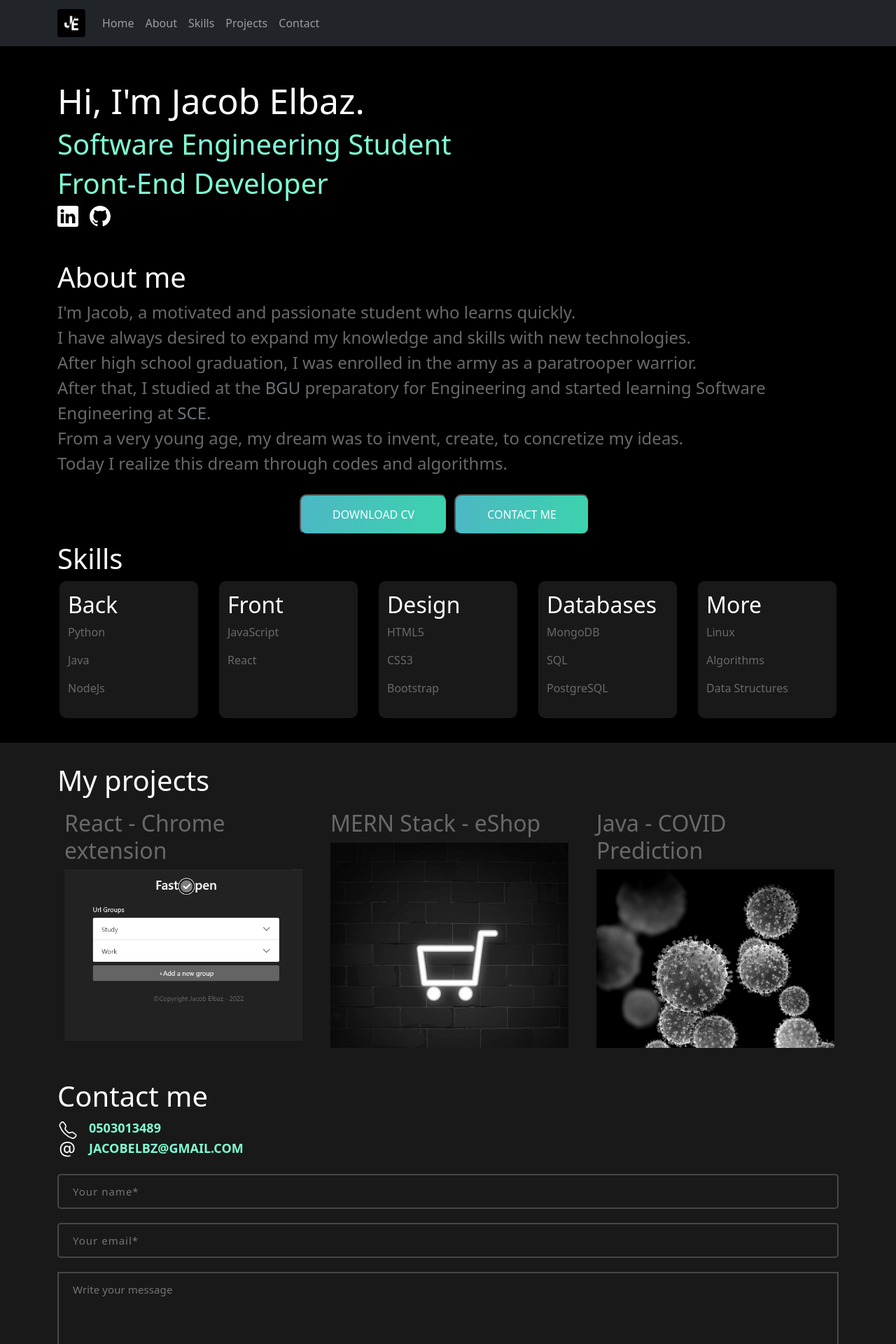
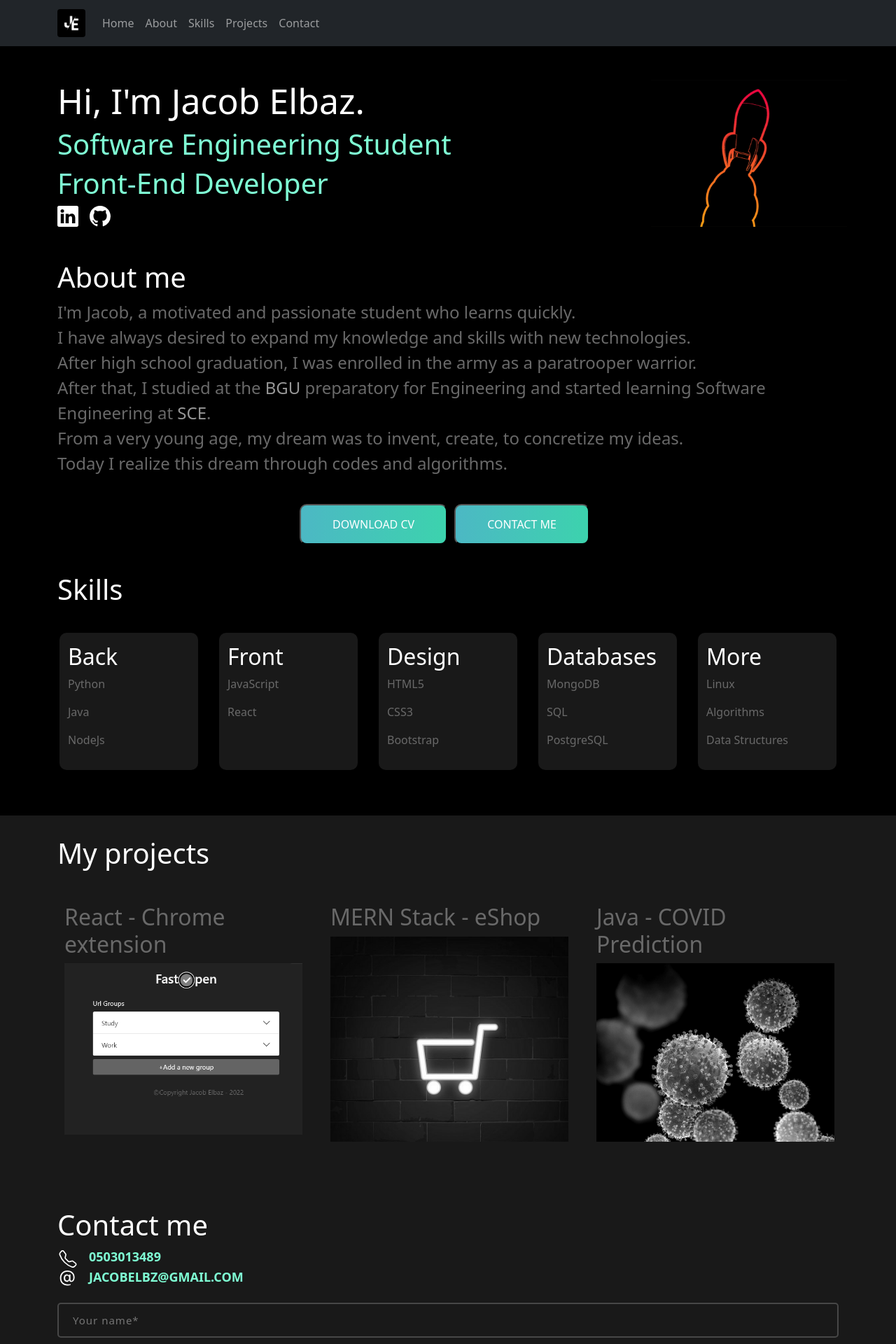
Before and after one commit to JacobElbaz/portfolio, a React (Create React App) app: page / in a window 1280 px wide. Shown: the top 1920 px of the page at 70% size. Built offline with nearby package versions, Linux system fonts and the light colour scheme.

Commit message:
design changes

```diff
--- a/src/About.js
+++ b/src/About.js
@@ -10,7 +10,7 @@ function About() {
                     I'm Jacob, a motivated and passionate student who learns quickly. <br />
                     I have always desired to expand my knowledge and skills with new technologies. <br />
                     After high school graduation, I was enrolled in the army as a paratrooper warrior. <br />
-                    After that, I studied at the <a href="https://in.bgu.ac.il/Pages/default.aspx" target="_blank" className="text-decoration-none text-secondary">BGU</a> preparatory for Engineering and started learning Software Engineering at <a href="https://www.sce.ac.il/" target="_blank" className="text-decoration-none text-secondary">SCE</a>. <br />
+                    After that, I studied at the <a href="https://in.bgu.ac.il/Pages/default.aspx" target="_blank" className="text-decoration-none links">BGU</a> preparatory for Engineering and started learning Software Engineering at <a href="https://www.sce.ac.il/" target="_blank" className="text-decoration-none links">SCE</a>. <br />
                     From a very young age, my dream was to invent, create, to concretize my ideas. <br />
                     Today I realize this dream through codes and algorithms.
                 </p>
--- a/src/App.css
+++ b/src/App.css
@@ -8,9 +8,21 @@
   font-size: x-large;
 }
 
+#home {
+  background-image: url("toon-rocket.gif");
+  background-repeat: no-repeat;
+  background-position: right;
+  background-size: contain;
+}
+
 .Buttons {
+  margin: 30px 0;
   display: flex;
   justify-content: center;
+}
+
+.p_links:hover {
+  transform: translateY(5px);
 }
 
 .btn-grad {
@@ -42,32 +54,18 @@
   color: white;
 }
 
-.Titles {
-  display: flex;
-  flex-direction: column;
-  height: 100px;
-  width: 100%;
-  margin: 10px;
+.links {
+  font-size:x-large;
+  color: rgb(151, 151, 151);
 }
 
-.Up-titles {
-  display: flex;
-  justify-content: space-between;
-  width: 100%;
-}
-
-.links {
-  font-size:large;
-  display: flex;
-  flex-direction: column;
-}
-
-.Motivation {
-  font-size: small;
+.links:hover {
+  color:aquamarine;
 }
 
 .Skills {
-  padding-bottom: 20px;
+  padding-top: 30px;
+  padding-bottom: 50px;
 }
 
 .skill {
@@ -131,7 +129,6 @@ input.contact{
   display: block;
   width: 100%;
   padding: 0 20px;
-  border: 2xp solid rgba(0, 0, 0, 1);
   border-radius: 5px;
   -webkit-transition: all .3s ease;
   transition: all .3s ease;
@@ -146,9 +143,14 @@ input.contact{
   border: 2px solid hsla(0, 0%, 100%, .2);
 }
 
+input.contact:focus {
+  border-color: white;
+}
+
 textarea#message{
   height: 120px;
   background: none;
+  border-radius: 5px;
   padding: 0 20px;
   width: 100%;
   line-height: 46px;
@@ -159,6 +161,8 @@ textarea#message{
 }
 
 .project {
+  margin-top: 30px;
+  margin-bottom: 50px;
   padding: 10px;
   height: 350px;
   width: 350px;
--- a/src/Footer.js
+++ b/src/Footer.js
@@ -4,7 +4,7 @@ function Footer(){
     return(
         <div className="copyright">
             <img src={logo} alt="" height={"50px"} width={"50px"}/>
-            <span>© Developed and designed by Jacob Elbaz . 2021</span>
+            <span>© Developed and designed by Jacob Elbaz . 2022</span>
         </div>
     )
 }
--- a/src/Home.js
+++ b/src/Home.js
@@ -16,8 +16,8 @@ function Home() {
             Front-End Developer
             </h1>
             <div>
-              <a href="https://www.linkedin.com/in/jacob-elbaz/" target="_blank" className='text-decoration-none text-white'><img src={linkedin}/></a>
-              <a href="https://github.com/JacobElbaz" target="_blank" className='text-decoration-none text-white mx-3'><img src={github}/></a>
+              <a href="https://www.linkedin.com/in/jacob-elbaz/" target="_blank" className='text-decoration-none'><img className="p_links" src={linkedin}/></a>
+              <a href="https://github.com/JacobElbaz" target="_blank" className='text-decoration-none mx-3'><img className="p_links" src={github}/></a>
             </div>
             </div>
         </Container>
```
Also changed, not shown: src/toon-rocket.gif (added).
